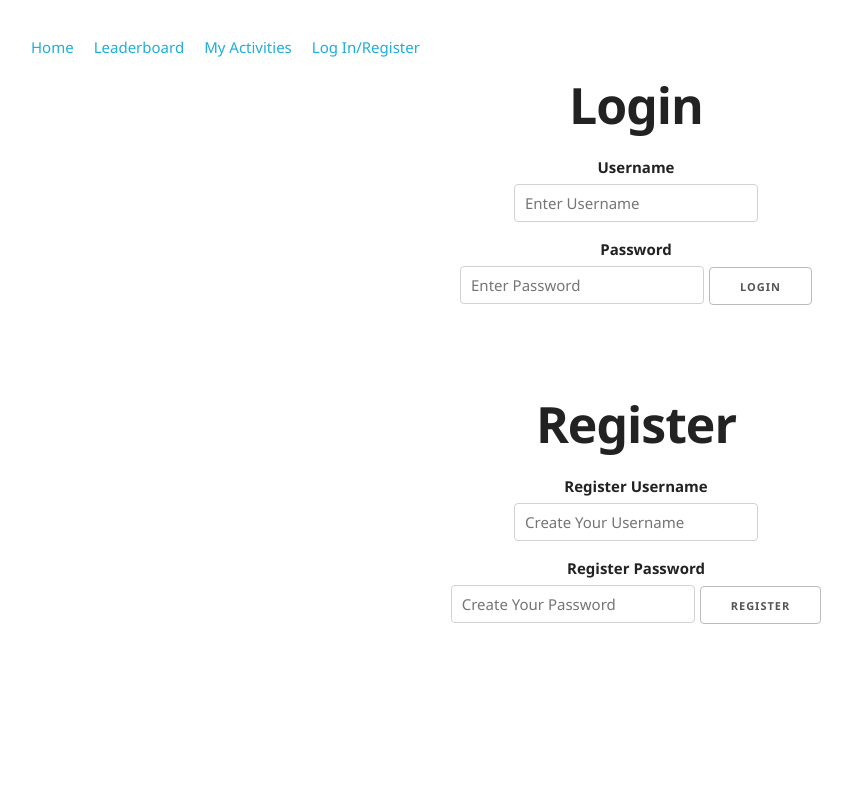
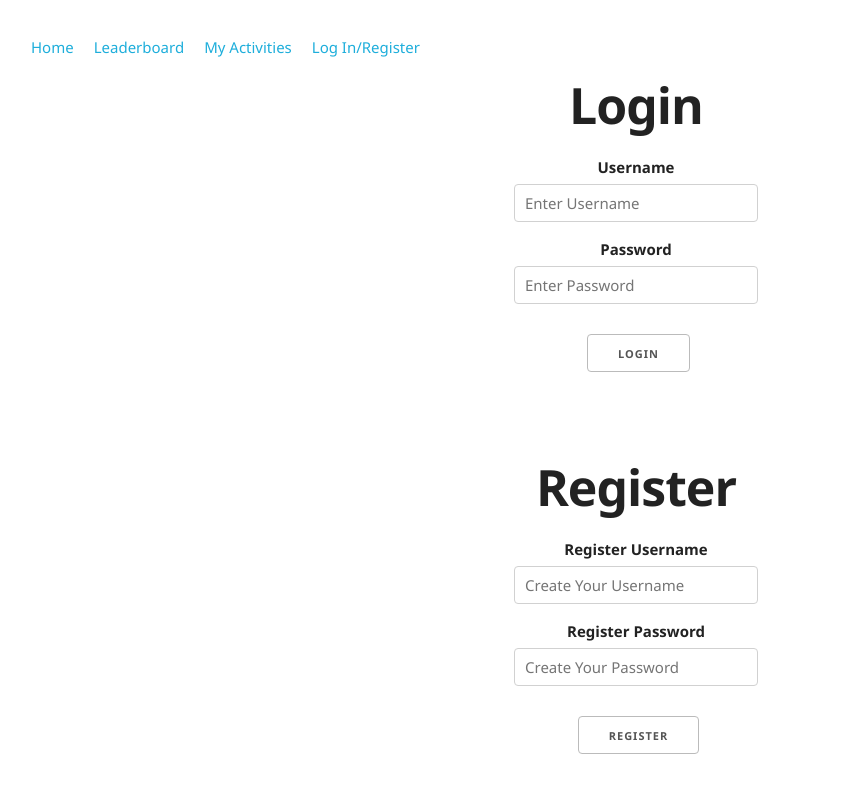
Before and after one commit to erockz11/COMP3120-Ass-2, a React (Create React App) app: page /login in a window 1280 px wide. Shown: the top 790 px of the page, without its empty margins (4-856 px from the left). Built offline with nearby package versions, Linux system fonts and the light colour scheme; no server answers.

Commit message:
Added notifications to RegisterForm and changed layout of both forms slightly (button now appears on a new line)

```diff
--- a/src/App.js
+++ b/src/App.js
@@ -213,7 +213,7 @@
 
         <Route path="/login">
           <LoginForm loginFn={userLogin} setUserFn={setUser} user={user} loggedIn={loggedIn} />
-          <RegisterForm setLoggedIn={setLoggedIn} newUser={newUser} setNewUser={setNewUser} setUser={setUser} setUserActivities={setUserActivities} loggedIn={loggedIn} />
+          <RegisterForm setLoggedIn={setLoggedIn} newUser={newUser} setNewUser={setNewUser} setUser={setUser} setUserActivities={setUserActivities} loggedIn={loggedIn} showNotification={showNotification}/>
         </Route>
 
         <Route path="/">
--- a/src/components/LoginForm.js
+++ b/src/components/LoginForm.js
@@ -35,12 +35,13 @@
 
                 <form onSubmit={loginFn}>
                     <div className="login-form-container">
-                        <label htmlFor="username"><b>Username</b></label>
-                        <input type="text" placeholder="Enter Username" name="username" onChange={handleUsername}></input>
+                        <fieldset>
+                            <label htmlFor="username"><b>Username</b></label>
+                            <input type="text" placeholder="Enter Username" name="username" onChange={handleUsername}></input>
 
-                        <label htmlFor="pword"><b>Password</b></label>
-                        <input type="password" placeholder="Enter Password" name="pword" onChange={handlePassword}></input>
-
+                            <label htmlFor="pword"><b>Password</b></label>
+                            <input type="password" placeholder="Enter Password" name="pword" onChange={handlePassword}></input>
+                        </fieldset>
                         <button style={{marginLeft: '5px'}} >Login</button>
                     </div>
                 </form>
--- a/src/components/RegisterForm.js
+++ b/src/components/RegisterForm.js
@@ -2,7 +2,7 @@
 import Services from '../services/services'
 
 //component to allow the user to login using a username and password
-const RegisterForm = ({setLoggedIn, newUser, setNewUser, setUser, setUserActivities, loggedIn}) => {
+const RegisterForm = ({setLoggedIn, newUser, setNewUser, setUser, setUserActivities, loggedIn, showNotification}) => {
 
     const userRegister = (event) => {
         event.preventDefault()
@@ -19,8 +19,9 @@
             setLoggedIn(true)
             setUser(registeredUser)
             setUserActivities([])
+            showNotification(`Username ${registeredUser.username} has successfully been created`, "success", true)
         }).catch(error => {
-            console.log(error)
+            showNotification(`An error occurred: ${error}`, "error", true)
         })
 
 
@@ -60,12 +61,13 @@
                 <form onSubmit={userRegister}>
 
                     <div className="reg-form-container">
-                        <label htmlFor="makeUser"><b>Register Username</b></label>
-                        <input type="text" placeholder="Create Your Username" name="makeUser" onChange={handleUsername}></input>
+                        <fieldset>
+                            <label htmlFor="makeUser"><b>Register Username</b></label>
+                            <input type="text" placeholder="Create Your Username" name="makeUser" onChange={handleUsername}></input>
 
-                        <label htmlFor="makepword"><b>Register Password</b></label>
-                        <input type="password" placeholder="Create Your Password" name="makepword" onChange={handlePassword}></input>
-
+                            <label htmlFor="makepword"><b>Register Password</b></label>
+                            <input type="password" placeholder="Create Your Password" name="makepword" onChange={handlePassword}></input>
+                        </fieldset>
                         <button style={{marginLeft: '5px'}} >Register</button>
                     </div>
 
```
